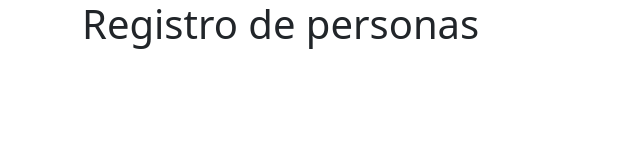
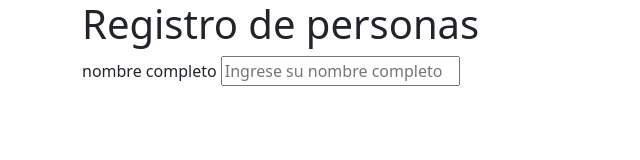
Before and after one commit to 24-1990/repositorio-form, a plain HTML site: page index.html in a window 1280 px wide. Shown: the whole page, without its empty margins (0-640 px from the left). Drawn offline with nearby package versions, Linux system fonts and the light colour scheme.

Commit message:
commit creacion de formulario

```diff
--- a/index.html
+++ b/index.html
@@ -14,7 +14,10 @@
     <div class="container">
      <div class="d-flex-justify-conter-center">
       <h1>Registro de personas</h1>
-
+        <form action="">
+            <label for="">nombre completo</label>
+            <input type="text" class="" placeholder="Ingrese su nombre completo">
+        </form>
      </div>
     </div>
 </body>
```
